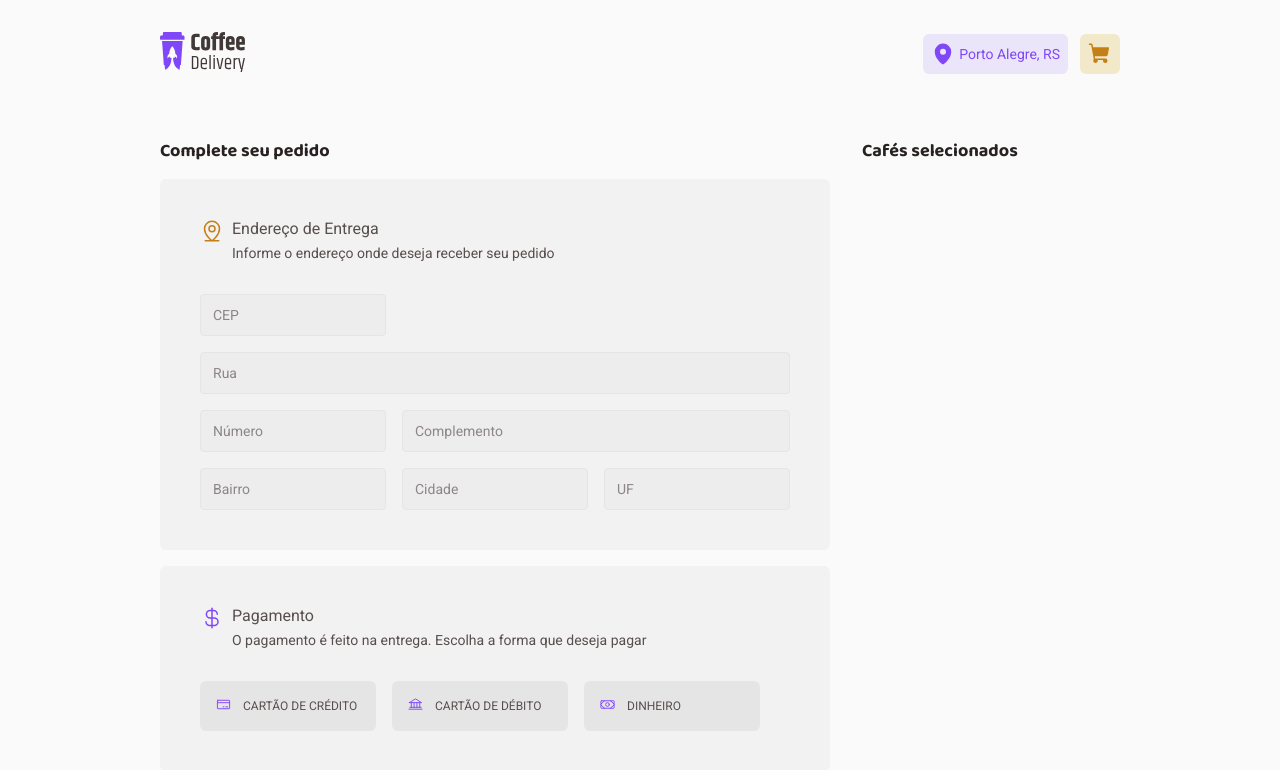
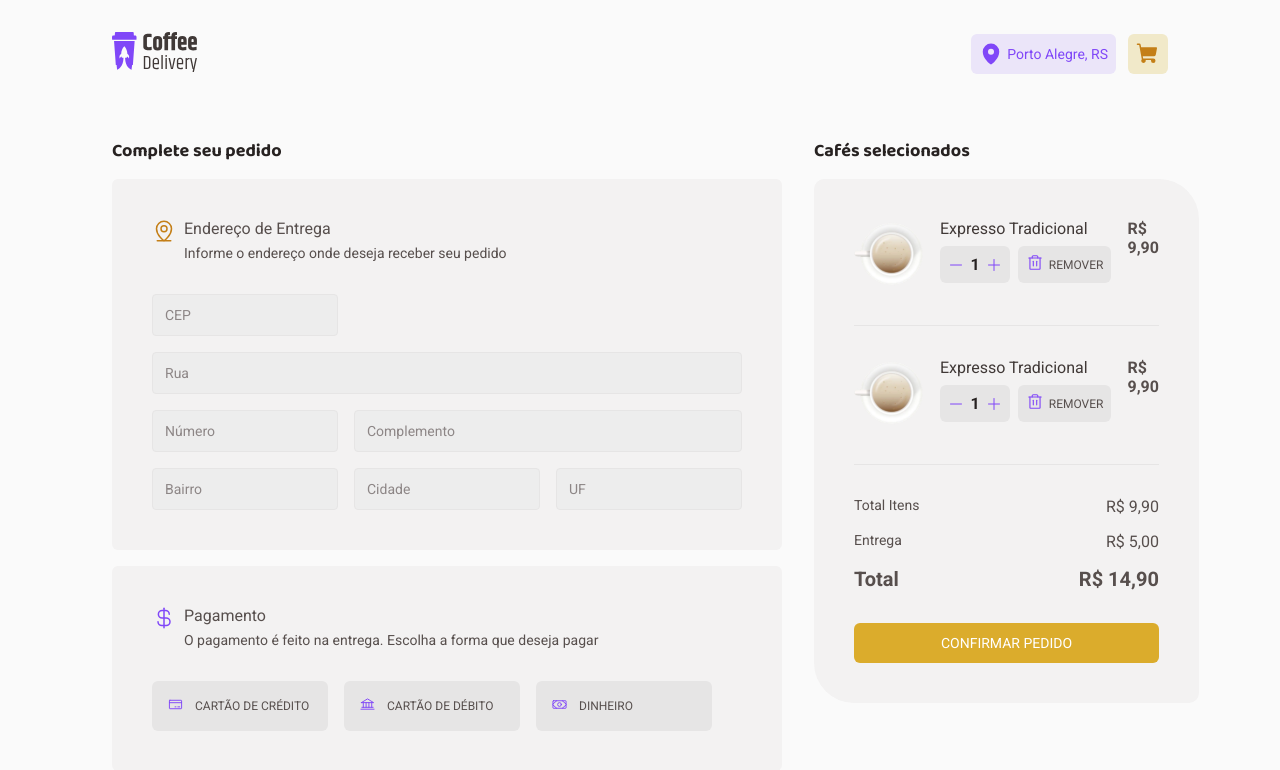
Before and after one commit to gabifrancamr/coffeDelivery, a React (Vite) app: page /checkout in a window 1280 px wide. Shown: the top 770 px of the page. Built offline with nearby package versions, Linux system fonts and the light colour scheme; the HTML template or start-up script is replaced by a standard one.

Commit message:
conclusão estilização da página checkout

```diff
--- a/src/layout/styles.ts
+++ b/src/layout/styles.ts
@@ -3,5 +3,5 @@ import styled from 'styled-components'
 export const LayoutStyles = styled.div`
   display: flex;
   flex-direction: column;
-  padding: 2rem 10rem;
+  padding: 2rem 7rem;
 `
--- a/src/pages/Checkout/index.tsx
+++ b/src/pages/Checkout/index.tsx
@@ -3,25 +3,41 @@ import {
   CreditCard,
   CurrencyDollar,
   MapPinLine,
+  Minus,
   Money,
+  Plus,
+  Trash,
 } from 'phosphor-react'
 import {
-  AddressAndPayment,
+  BaseStyle,
+  BoldFont,
   CheckoutArea,
+  ConfirmationButton,
   ContentCheckbox,
   InputArea,
   MapIcon,
   OptionsPayment,
-  PaymentIcon,
+  PriceArea,
+  PriceCoffe,
+  PurpleIcon,
+  QuantityAndButton,
+  RemoveButton,
+  SelectedCoffe,
+  SmallFont,
+  StyleSelectCoffe,
   Title,
 } from './styles'
+
+import cafe from '../../assets/Type=Café com Leite.svg'
+import { QuantityArea } from '../Home/styles'
+import { NavLink } from 'react-router-dom'
 
 export function Checkout() {
   return (
     <CheckoutArea>
       <ContentCheckbox>
         <h1>Complete seu pedido</h1>
-        <AddressAndPayment>
+        <BaseStyle>
           <Title>
             <MapIcon>
               <MapPinLine size={24} />
@@ -44,13 +60,13 @@ export function Checkout() {
             <input type="text" className="cidade" placeholder="Cidade" />
             <input type="text" className="uf" placeholder="UF" />
           </InputArea>
-        </AddressAndPayment>
+        </BaseStyle>
 
-        <AddressAndPayment>
+        <BaseStyle>
           <Title>
-            <PaymentIcon>
+            <PurpleIcon>
               <CurrencyDollar size={24} />
-            </PaymentIcon>
+            </PurpleIcon>
             <div>
               <h2>Pagamento</h2>
               <span>
@@ -60,29 +76,102 @@ export function Checkout() {
           </Title>
           <OptionsPayment>
             <div>
-              <PaymentIcon>
+              <PurpleIcon>
                 <CreditCard size={15} />
-              </PaymentIcon>
+              </PurpleIcon>
               <span>cartão de crédito</span>
             </div>
             <div>
-              <PaymentIcon>
+              <PurpleIcon>
                 <Bank size={15} />
-              </PaymentIcon>
+              </PurpleIcon>
               <span>cartão de débito</span>
             </div>
             <div>
-              <PaymentIcon>
+              <PurpleIcon>
                 <Money size={15} />
-              </PaymentIcon>
+              </PurpleIcon>
               <span>dinheiro</span>
             </div>
           </OptionsPayment>
-        </AddressAndPayment>
+        </BaseStyle>
       </ContentCheckbox>
 
       <ContentCheckbox>
         <h1>Cafés selecionados</h1>
+        <StyleSelectCoffe>
+          <SelectedCoffe>
+            <div>
+              <img src={cafe} alt="" />
+            </div>
+            <div>
+              <p>Expresso Tradicional</p>
+              <QuantityAndButton>
+                <QuantityArea>
+                  <button>
+                    <Minus />
+                  </button>
+                  <span>1</span>
+                  <button>
+                    <Plus />
+                  </button>
+                </QuantityArea>
+                <RemoveButton>
+                  <PurpleIcon>
+                    <Trash size={18} />
+                  </PurpleIcon>
+                  <span>remover</span>
+                </RemoveButton>
+              </QuantityAndButton>
+            </div>
+            <PriceCoffe>R$ 9,90</PriceCoffe>
+          </SelectedCoffe>
+
+          <SelectedCoffe>
+            <div>
+              <img src={cafe} alt="" />
+            </div>
+            <div>
+              <p>Expresso Tradicional</p>
+              <QuantityAndButton>
+                <QuantityArea>
+                  <button>
+                    <Minus />
+                  </button>
+                  <span>1</span>
+                  <button>
+                    <Plus />
+                  </button>
+                </QuantityArea>
+                <RemoveButton>
+                  <PurpleIcon>
+                    <Trash size={18} />
+                  </PurpleIcon>
+                  <span>remover</span>
+                </RemoveButton>
+              </QuantityAndButton>
+            </div>
+            <PriceCoffe>R$ 9,90</PriceCoffe>
+          </SelectedCoffe>
+
+          <PriceArea>
+            <div>
+              <SmallFont>Total Itens</SmallFont>
+              <span>R$ 9,90</span>
+            </div>
+            <div>
+              <SmallFont>Entrega</SmallFont>
+              <span>R$ 5,00</span>
+            </div>
+            <BoldFont>
+              <span>Total</span>
+              <span>R$ 14,90</span>
+            </BoldFont>
+            <NavLink to="/success">
+              <ConfirmationButton>Confirmar Pedido</ConfirmationButton>
+            </NavLink>
+          </PriceArea>
+        </StyleSelectCoffe>
       </ContentCheckbox>
     </CheckoutArea>
   )
--- a/src/pages/Checkout/styles.ts
+++ b/src/pages/Checkout/styles.ts
@@ -7,12 +7,13 @@ export const CheckoutArea = styled.div`
 `
 
 export const ContentCheckbox = styled.div`
+  width: 100%;
   h1 {
     font-size: 1.125rem;
   }
 `
 
-export const AddressAndPayment = styled.div`
+export const BaseStyle = styled.div`
   margin-top: 1rem;
   background-color: ${(props) => props.theme['base-card']};
   padding: 2.5rem;
@@ -88,7 +89,7 @@ export const InputArea = styled.div`
   }
 `
 
-export const PaymentIcon = styled.span`
+export const PurpleIcon = styled.span`
   color: ${(props) => props.theme.purple};
 `
 
@@ -113,3 +114,90 @@ export const OptionsPayment = styled.div`
     font-size: 0.75rem;
   }
 `
+
+export const StyleSelectCoffe = styled(BaseStyle)`
+  border-top-left-radius: 10px;
+  border-top-right-radius: 40px;
+  border-bottom-right-radius: 10px;
+  border-bottom-left-radius: 40px;
+`
+
+export const SelectedCoffe = styled.div`
+  display: flex;
+  align-items: flex-start;
+  justify-content: space-between;
+  gap: 1rem;
+  border-bottom: 1px solid ${(props) => props.theme['base-button']};
+  padding-bottom: 2rem;
+
+  img {
+    width: 70px;
+    height: 70px;
+  }
+
+  p {
+    color: ${(props) => props.theme['base-subtitle']};
+  }
+
+  & + & {
+    margin-top: 2rem;
+  }
+`
+
+export const QuantityAndButton = styled.div`
+  display: flex;
+  gap: 0.5rem;
+  margin-top: 0.5rem;
+`
+
+export const RemoveButton = styled.button`
+  border: transparent;
+  border-radius: 6px;
+  background-color: ${(props) => props.theme['base-button']};
+  display: flex;
+  align-items: center;
+  padding: 0.5rem;
+  text-transform: uppercase;
+  font-size: 0.75rem;
+  color: ${(props) => props.theme['base-text']};
+  cursor: pointer;
+  gap: 0.3rem;
+`
+
+export const PriceCoffe = styled.span`
+  font-weight: bold;
+`
+
+export const PriceArea = styled.div`
+  margin-top: 2rem;
+
+  div {
+    display: flex;
+    justify-content: space-between;
+    margin-bottom: 1rem;
+    color: ${(props) => props.theme['base-text']};
+  }
+`
+
+export const SmallFont = styled.span`
+  font-size: 0.875rem;
+`
+
+export const BoldFont = styled.div`
+  font-size: 1.25rem;
+  font-weight: bold;
+  color: ${(props) => props.theme['base-subtitle']};
+`
+
+export const ConfirmationButton = styled.button`
+  width: 100%;
+  background-color: ${(props) => props.theme.yellow};
+  padding: 0.75rem 0.5rem;
+  border: transparent;
+  border-radius: 6px;
+  color: ${(props) => props.theme.white};
+  text-transform: uppercase;
+  font-size: 0.875rem;
+  margin-top: 1rem;
+  cursor: pointer;
+`
--- a/src/pages/Home/styles.ts
+++ b/src/pages/Home/styles.ts
@@ -103,6 +103,9 @@ export const QuantityArea = styled.div`
   border-radius: 6px;
   font-weight: bold;
   color: ${(props) => props.theme['base-title']};
+  display: flex;
+  align-items: center;
+  padding: 0.5rem;
 
   button {
     display: flex;
```
